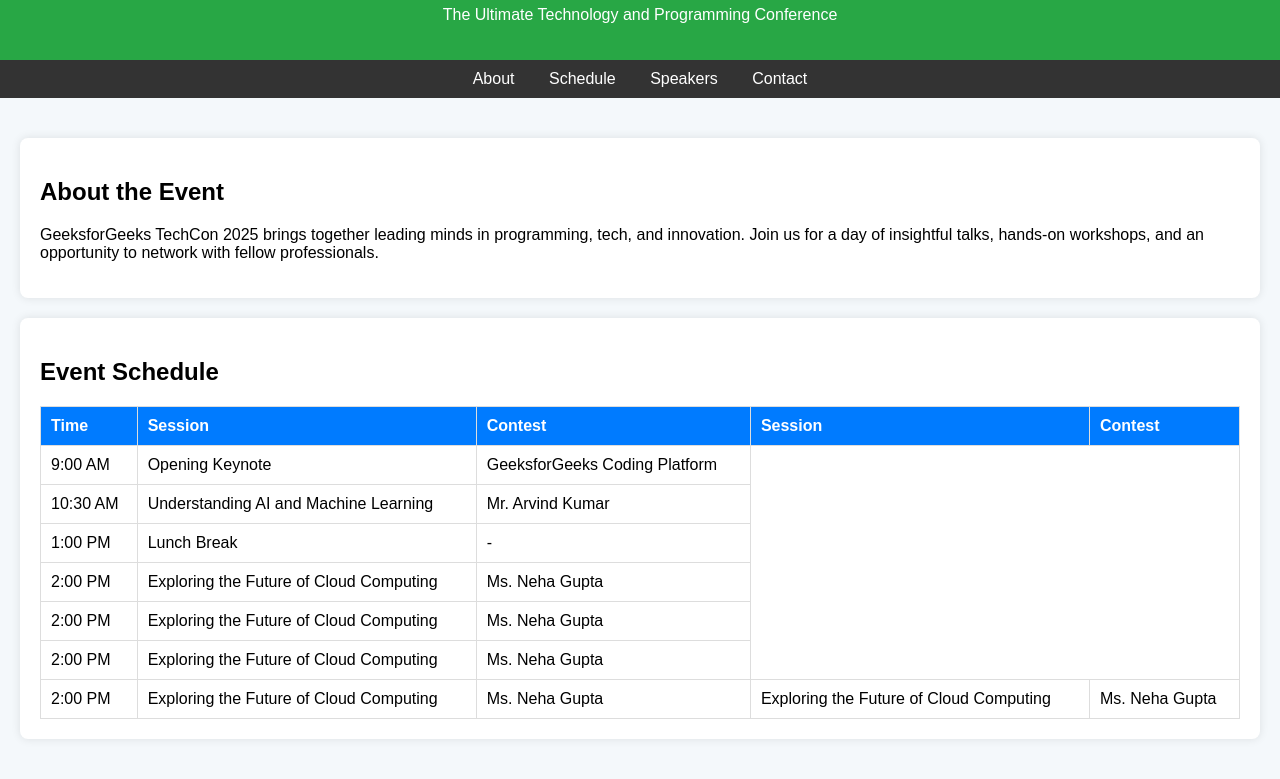
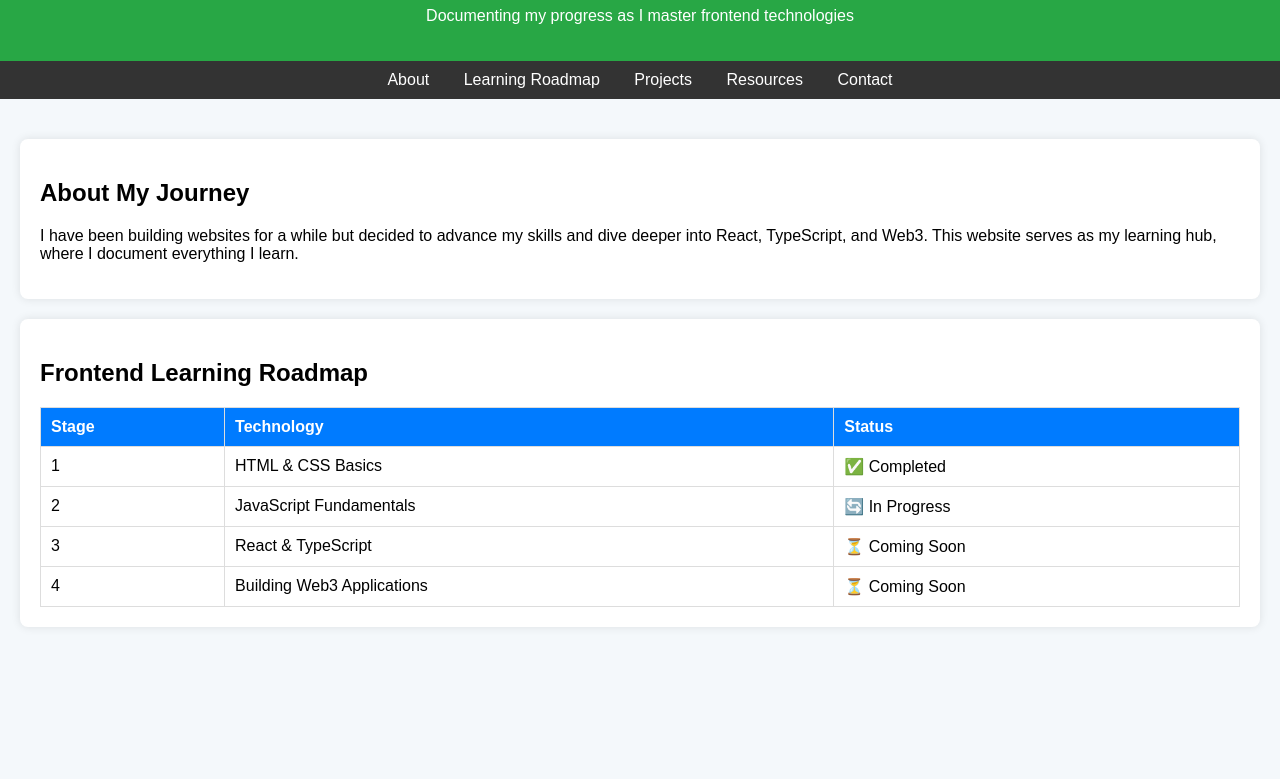
Before and after one commit to Emmanuel1930/frontend-journey-task-1, a plain HTML site: page index.html in a window 1280 px wide. Shown: the part 94-873 px from the top of the page. After the commit the page ends 800 px from the top, so only its background shows below. Drawn offline with Linux system fonts and the light colour scheme.

Commit message:
changing the content

```diff
--- a/index.html
+++ b/index.html
@@ -9,16 +9,17 @@
   <body>
     <!-- Header Section -->
     <header>
-      <h1>Welcome to GeeksforGeeks TechCon 2025</h1>
-      <p>The Ultimate Technology and Programming Conference</p>
+      <h1>Welcome to My Frontend Learning Journey 🚀</h1>
+      <p>Documenting my progress as I master frontend technologies</p>
     </header>
 
     <!-- Navigation Menu -->
     <nav>
       <ul>
         <li><a href="#">About</a></li>
-        <li><a href="#">Schedule</a></li>
-        <li><a href="#">Speakers</a></li>
+        <li><a href="#">Learning Roadmap</a></li>
+        <li><a href="#">Projects</a></li>
+        <li><a href="#">Resources</a></li>
         <li><a href="#">Contact</a></li>
       </ul>
     </nav>
@@ -27,68 +28,46 @@
     <main>
       <!-- About Section -->
       <section class="card">
-        <h2>About the Event</h2>
+        <h2>About My Journey</h2>
         <p>
-          GeeksforGeeks TechCon 2025 brings together leading minds in
-          programming, tech, and innovation. Join us for a day of insightful
-          talks, hands-on workshops, and an opportunity to network with fellow
-          professionals.
+          I have been building websites for a while but decided to advance my
+          skills and dive deeper into React, TypeScript, and Web3. This website
+          serves as my learning hub, where I document everything I learn.
         </p>
       </section>
 
-      <!-- Schedule Section -->
+      <!-- Learning Roadmap -->
       <section class="card">
-        <h2>Event Schedule</h2>
-
+        <h2>Frontend Learning Roadmap</h2>
         <div class="table-container">
           <table>
             <thead>
               <tr>
-                <th>Time</th>
-                <th>Session</th>
-                <th>Contest</th>
-                <th>Session</th>
-                <th>Contest</th>
+                <th>Stage</th>
+                <th>Technology</th>
+                <th>Status</th>
               </tr>
             </thead>
             <tbody>
               <tr>
-                <td>9:00 AM</td>
-                <td>Opening Keynote</td>
-                <td>GeeksforGeeks Coding Platform</td>
-              </tr>
-
-              <tr>
-                <td>10:30 AM</td>
-                <td>Understanding AI and Machine Learning</td>
-                <td>Mr. Arvind Kumar</td>
+                <td>1</td>
+                <td>HTML & CSS Basics</td>
+                <td>✅ Completed</td>
               </tr>
               <tr>
-                <td>1:00 PM</td>
-                <td>Lunch Break</td>
-                <td>-</td>
+                <td>2</td>
+                <td>JavaScript Fundamentals</td>
+                <td>🔄 In Progress</td>
               </tr>
               <tr>
-                <td>2:00 PM</td>
-                <td>Exploring the Future of Cloud Computing</td>
-                <td>Ms. Neha Gupta</td>
+                <td>3</td>
+                <td>React & TypeScript</td>
+                <td>⏳ Coming Soon</td>
               </tr>
               <tr>
-                <td>2:00 PM</td>
-                <td>Exploring the Future of Cloud Computing</td>
-                <td>Ms. Neha Gupta</td>
-              </tr>
-              <tr>
-                <td>2:00 PM</td>
-                <td>Exploring the Future of Cloud Computing</td>
-                <td>Ms. Neha Gupta</td>
-              </tr>
-              <tr>
-                <td>2:00 PM</td>
-                <td>Exploring the Future of Cloud Computing</td>
-                <td>Ms. Neha Gupta</td>
-                <td>Exploring the Future of Cloud Computing</td>
-                <td>Ms. Neha Gupta</td>
+                <td>4</td>
+                <td>Building Web3 Applications</td>
+                <td>⏳ Coming Soon</td>
               </tr>
             </tbody>
           </table>
```
